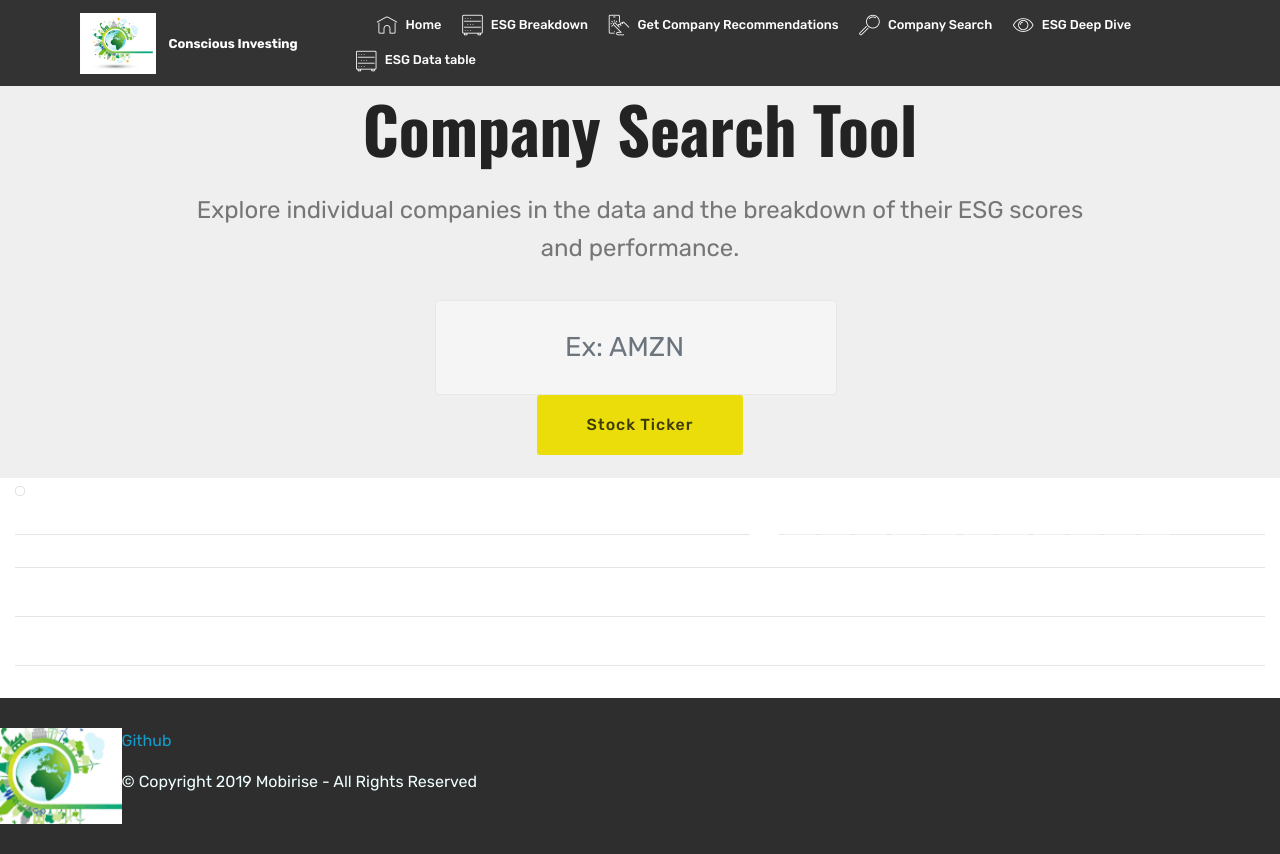
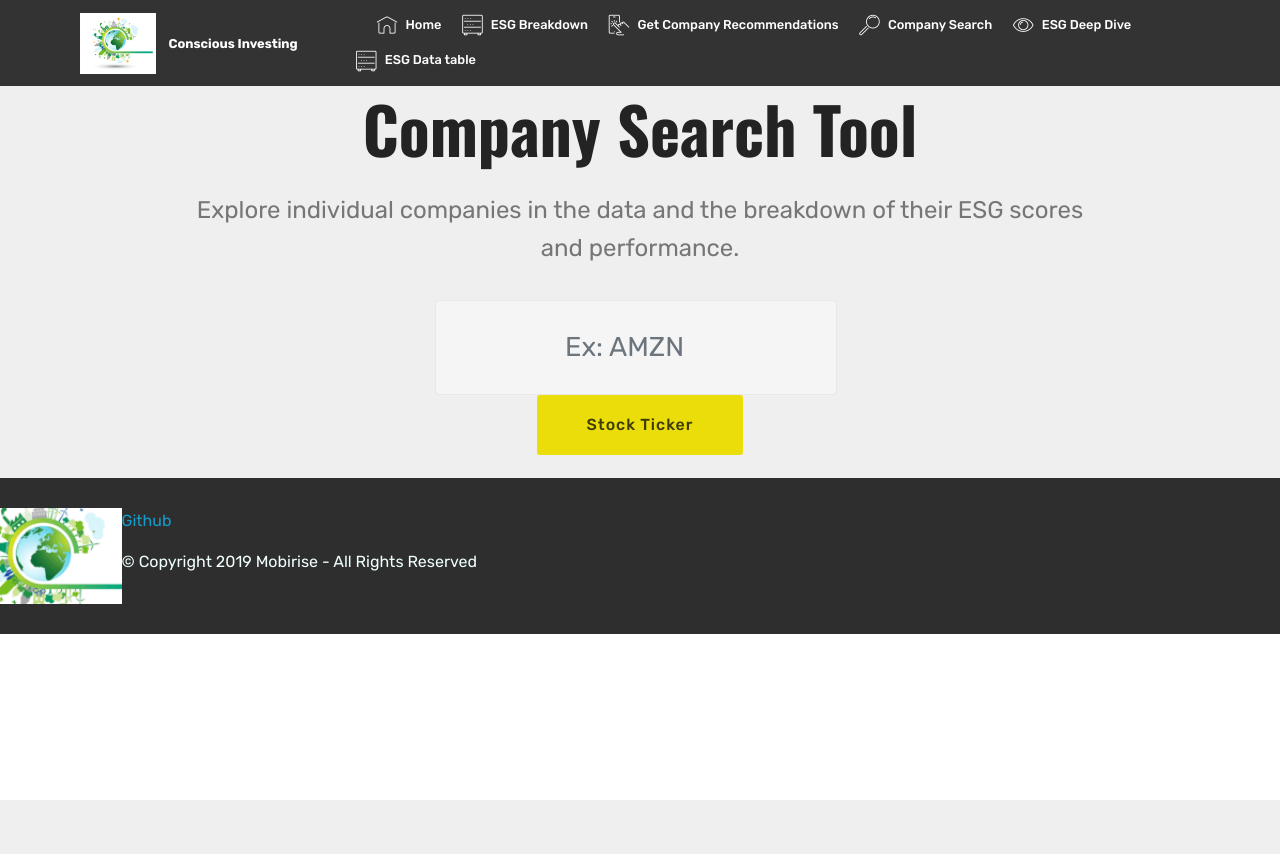
Before and after one commit to williamjones0706/Conscious_Investing, a Flask app: page /company_search in a window 1280 px wide. After the commit the page ends 800 px from the top, so only its background shows below. Run offline with Flask 2, Linux system fonts and the light colour scheme; parts of the project's set-up code (start-up, migrations or seed data) failed here and were passed over; some libraries are stand-ins or nearby versions; some web fonts are replaced.

Commit message:
pushing updated format changes to company search tab

```diff
--- a/ESG/static/css/company_search.css
+++ b/ESG/static/css/company_search.css
@@ -47,3 +47,17 @@
     margin-top: -1px;
   }
   form { position: relative; margin: 50px; width: 1200px; } */
+  .carousel-control-next-icon:after
+{
+  content: '>';
+  font-size: 25px;
+  font-weight: bold;
+  color: black;
+}
+
+.carousel-control-prev-icon:after {
+  content: '<';
+  font-size: 25px;
+  font-weight: bold;
+  color: black;
+}
--- a/ESG/static/js/stock_analysis.js
+++ b/ESG/static/js/stock_analysis.js
@@ -699,9 +699,9 @@ function build_Income_Statement_Plots(dates, revenue, cost_of_revenue, gross_pro
       zeroline: false,
       gridwidth: 2
     },
-    bargap :0.05,
-    paper_bgcolor: 'rgb(153, 153, 153)',
-    plot_bgcolor: 'rgb(153, 153, 153)',
+    bargap :0.05
+    // paper_bgcolor: 'rgb(153, 153, 153)',
+    // plot_bgcolor: 'rgb(153, 153, 153)',
   };
   Plotly.newPlot('Revenue_Chart', data_revenue, layout_revenue);
 
@@ -1361,5 +1361,6 @@ function build_Cash_Flow_Plots(dates, depreciation_amortization, stock_based_com
     bargap :0.05
   };
   Plotly.newPlot('FreeCashFlow_Chart', data_free_cash_flow, layout_free_cash_flow);
+  document.getElementById("TheCompanyInfo").style.display = 'block';
 
 }
--- a/ESG/templates/company_search.html
+++ b/ESG/templates/company_search.html
@@ -22,6 +22,7 @@
   <link rel="preload" as="style" href="../static/css/assets/mobirise/css/mbr-additional.css">
   <link rel="stylesheet" href="../static/css/assets/mobirise/css/mbr-additional.css" type="text/css">
   <link rel="stylesheet" href="../static/css/tblstyles.css" media="screen">
+  <link rel="stylesheet" href="../static/css/company_search.css" media="screen">
 
   <!-- Old HTML Links -->
 
@@ -127,7 +128,7 @@
   </section>
 
 
-
+  <div id="TheCompanyInfo" style="display: none;">
   <div id="descriptor">
     <div class="container-fluid" style="background-color:rgb(255, 255, 255)">
       <div class="row">
@@ -332,7 +333,7 @@
         </div>
       </div>
       <hr>
-      <div class="row">
+      <!-- <div class="row">
         <div class="col-lg-12">
           <table class="table" id="Balance-Sheet">
             <thead class="thead-dark">
@@ -342,8 +343,9 @@
             <tbody></tbody>
           </table>
         </div>
-      </div>
+      </div> -->
     </div>
+  </div>
   </div>
   <!-- Stock Analysis Input Files Needed -->
   <script src="https://cdnjs.cloudflare.com/ajax/libs/d3/5.9.7/d3.min.js"></script>
```
